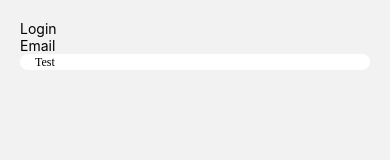
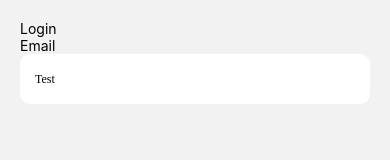
Before and after one commit to SherbekMavlonov/job_finder_mobile, a React Native app: screen /Login in a window 390 px wide. Shown: the top 160 px of the page. Built offline with nearby package versions, Linux system fonts and the light colour scheme; what i18n-js would draw is missing.

Commit message:
input ios issue fix

```diff
--- a/src/components/atoms/input/input.tsx
+++ b/src/components/atoms/input/input.tsx
@@ -40,6 +40,7 @@ export const BaseInput = ({
           maxHeight: 50,
           backgroundColor: '#fff',
           paddingHorizontal: 15,
+          paddingVertical: 17,
           fontSize: 12,
           lineHeight: 16,
           fontWeight: '400',
```
Also changed, not shown: 1 other file (tests, documents, lock files or other folders).
